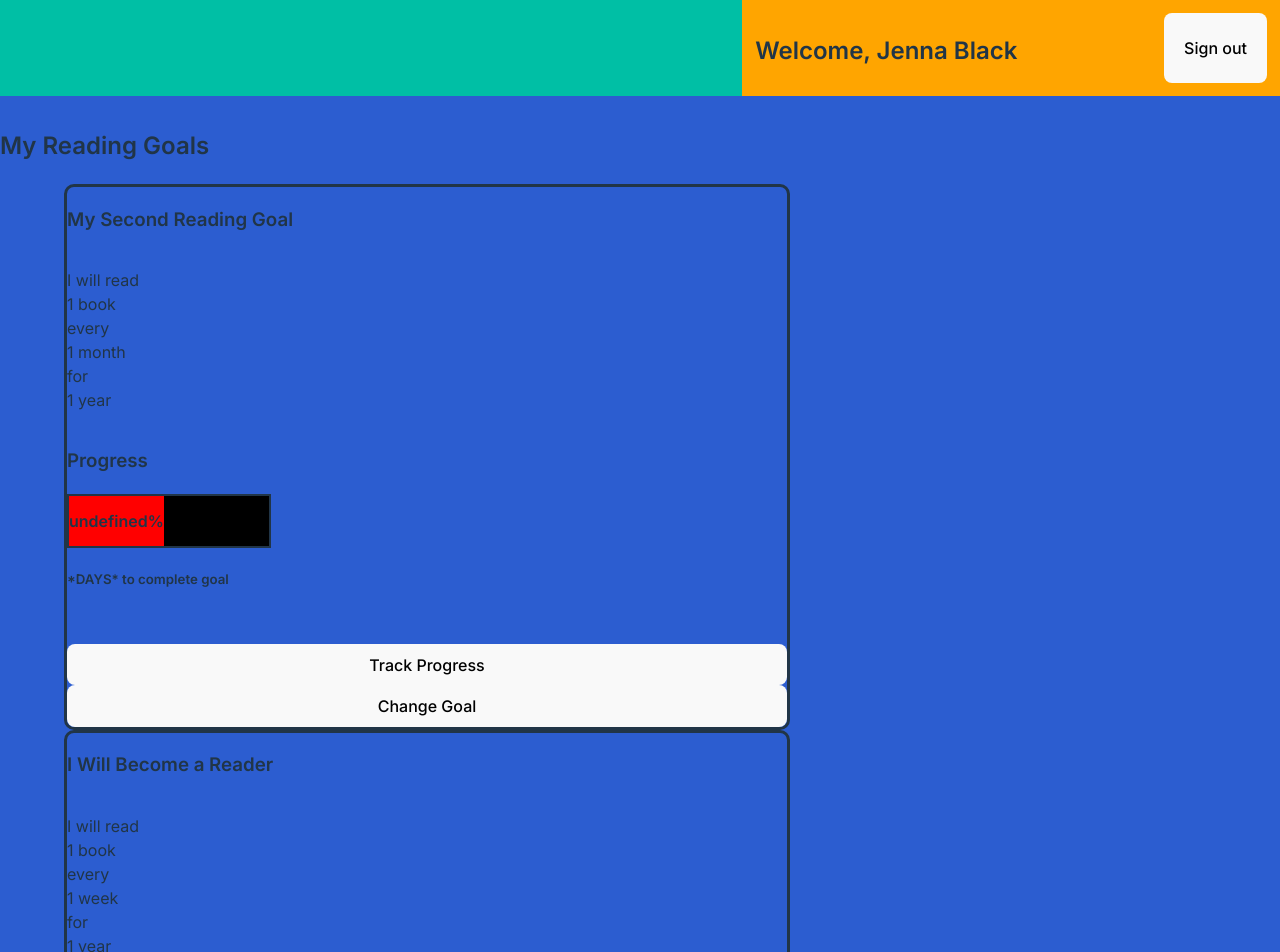
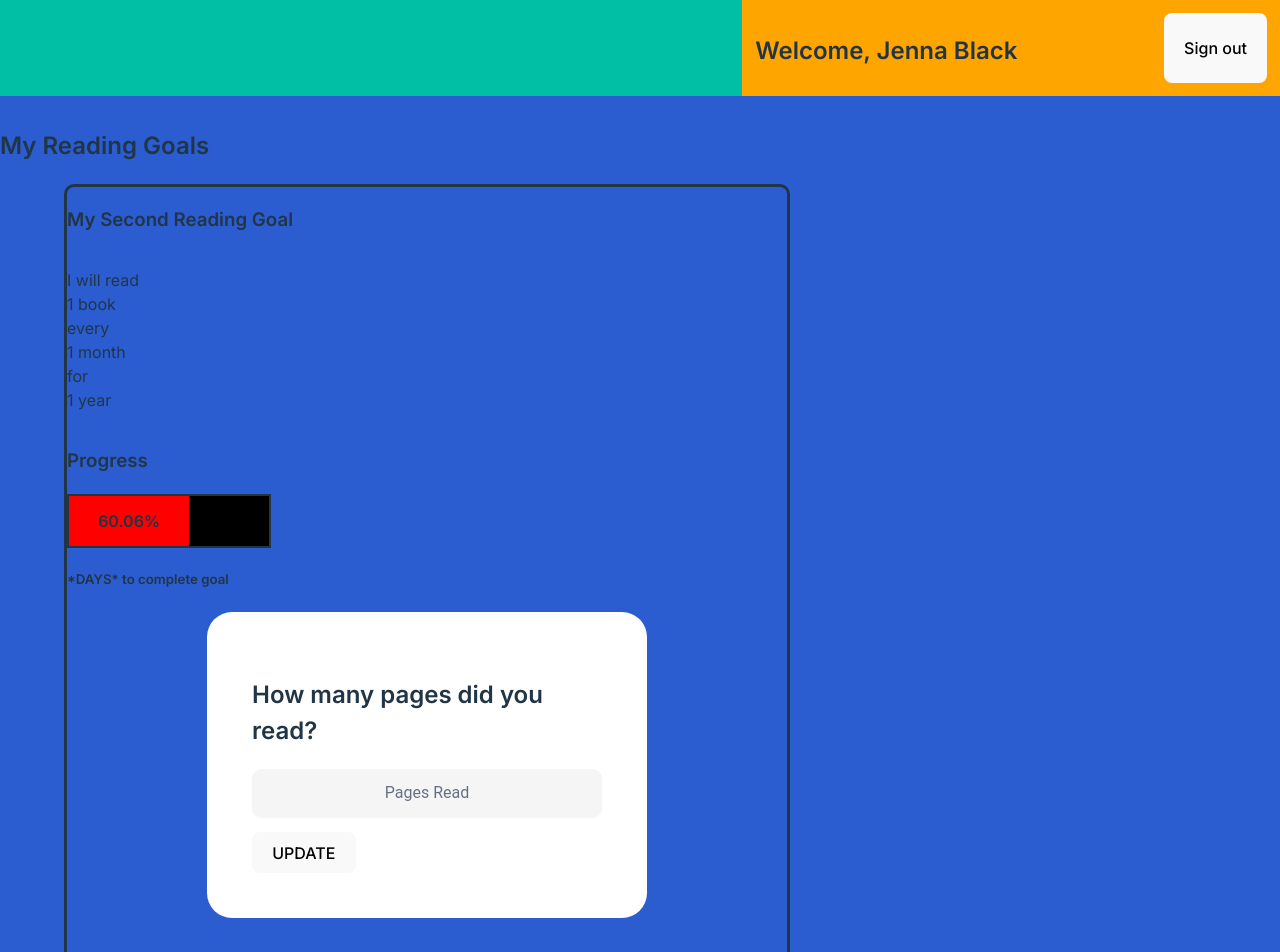
Before and after one commit to MitchWAldrich/book-club, a React (Vite) app: page /dashboard in a window 1280 px wide. Shown: the top 952 px of the page. Built offline with nearby package versions, Linux system fonts and the light colour scheme; no server answers.

Commit message:
patch goal

```diff
--- a/src/components/GoalListItem.jsx
+++ b/src/components/GoalListItem.jsx
@@ -1,16 +1,22 @@
-// import { useNavigate } from "react-router-dom";
 import { useState } from "react";
+import axios from "axios";
 
 import PropTypes from "prop-types";
 
-import { calculateProgressInPercent } from "../utils/helpers";
+import Input from "./Input";
 import ProgressBar from "./ProgressBar";
 
+import { calculateProgressInPercent } from "../utils/helpers";
+
 const GoalListItem = (props) => {
-  const { goalObj, valueCallback, goalProgress } = props;
+  const { goalObj, valueCallback, userId } = props;
+
+  const [isTrackClicked, setIsTrackClicked] = useState(false);
+  const [goalProgressError, setGoalProgressError] = useState(false);
+  const [updatedGoalProgress, setUpdatedGoalProgress] = useState(null);
 
   const {
-    goalId,
+    // goalId,
     goalName,
     // goalUserId,
     goal,
@@ -25,15 +31,44 @@ const GoalListItem = (props) => {
 
   // const navigate = useNavigate();
 
+  const goalProgressPercentage = calculateProgressInPercent(
+    goalCurrentPages,
+    goalTotalPages
+  );
+
+  const [goalProgress, setGoalProgress] = useState(goalProgressPercentage);
+
   const handleTrackClick = (e) => {
     e.preventDefault();
-    valueCallback(goalId, "trackProgress");
+    setIsTrackClicked(true);
+    // valueCallback(goalId);
   };
 
   const handleClick = (e) => {
     e.preventDefault();
     // navigate(`/goals/${goalId}`);
-    valueCallback(goalId, "updateGoal");
+    valueCallback(goalObj.goalId, "updateGoal");
+  };
+
+  const handlePagesRead = (e) => {
+    if (!goalProgress) {
+      setGoalProgressError(true);
+    } else {
+      setGoalProgressError(false);
+    }
+
+    setUpdatedGoalProgress(e.target.value);
+  };
+
+  const handleUpdateGoalProgress = (e) => {
+    e.preventDefault();
+
+    axios.patch(`/goals/${goalObj.goalId}`, {
+      userId: userId,
+      goalId: goalObj.goalId,
+      id: goalObj.goalId,
+      updatedGoalProgress: updatedGoalProgress,
+    });
   };
 
   return (
@@ -59,8 +94,25 @@ const GoalListItem = (props) => {
           ) : null}
         </p>
         <h3>Progress</h3>
-        <ProgressBar progressPercentage={goalProgress} />
-        <p>{goalProgress}</p>
+        <ProgressBar progressPercentage={goalProgressPercentage} />
+        {!isTrackClicked && (
+          <div className='form'>
+            <h2>How many pages did you read?</h2>
+            <Input
+              // className='searchBar'
+              type='text'
+              // label="search"
+              value={updatedGoalProgress}
+              name='updateProgress'
+              error={goalProgressError}
+              onChange={handlePagesRead}
+              placeholder='Pages Read'
+            />
+            <button type='button' onClick={handleUpdateGoalProgress}>
+              UPDATE
+            </button>
+          </div>
+        )}
         <button type='button' onClick={handleTrackClick}>
           Track Progress
         </button>
@@ -75,7 +127,7 @@ const GoalListItem = (props) => {
 GoalListItem.propTypes = {
   goalObj: PropTypes.object,
   valueCallback: PropTypes.func,
-  goalProgress: PropTypes.oneOfType([PropTypes.string, PropTypes.number]),
+  userId: PropTypes.string,
   // goalId: PropTypes.oneOfType([PropTypes.string, PropTypes.number]),
   // goalName: PropTypes.string,
   // goalUserId: PropTypes.string,
--- a/src/components/Home.jsx
+++ b/src/components/Home.jsx
@@ -36,18 +36,12 @@ const Home = () => {
   const [updateGoalBool, setUpdateGoalBool] = useState(false);
   const [updateGoalObj, setUpdateGoalObj] = useState({});
   const [openAddFriends, setOpenAddFriends] = useState(false);
-  // const [isTrackClicked, setIsTrackClicked] = useState(false);
-  // const [goalProgressError, setGoalProgressError] = useState(false);
   const [error, setError] = useState(false);
 
   const updateGoal = (goalId, goalButton) => {
     if (goalButton === "updateGoal") {
       setUpdateGoalObj(getGoalByGoalId(goalsMock, goalId));
       setUpdateGoalBool(true);
-    }
-
-    if (goalButton === "trackProgress") {
-      setIsTrackClicked(true);
     }
   };
 
@@ -89,16 +83,6 @@ const Home = () => {
 
   const isInvited = true;
 
-  // const handlePagesRead = (e) => {
-  //   if (!goalProgress) {
-  //     setGoalProgressError(true);
-  //   } else {
-  //     setGoalProgressError(false);
-  //   }
-
-  //   setGoalProgress(e.target.value);
-  // };
-
   return (
     <main className='homeContainer'>
       <Nav user={user} />
@@ -116,15 +100,11 @@ const Home = () => {
         <GoalListItem
           goalObj={getGoalByGoalId(goalsMock, goal)}
           valueCallback={updateGoal}
+          userId={user.userId}
           key={key}
         />
       ))}
       {updateGoalBool && <Goal goalObj={updateGoalObj} location='update' />}
-      {/* {isTrackClicked && (
-        <div className='form'>
-          <input></input>
-        </div>
-      )} */}
       <button className='btn' onClick={() => setCreateGoal(true)}>
         CREATE GOAL
       </button>
```
